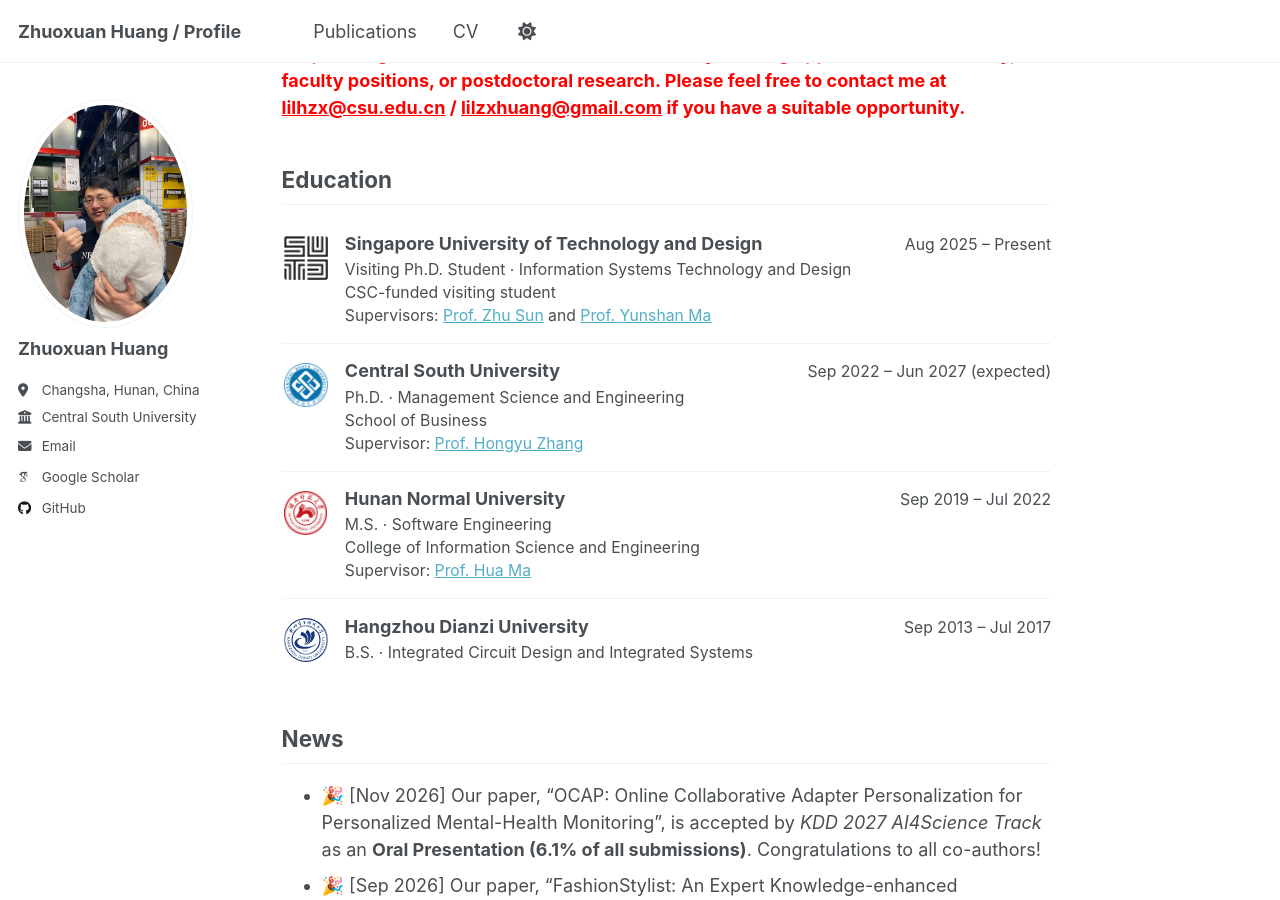
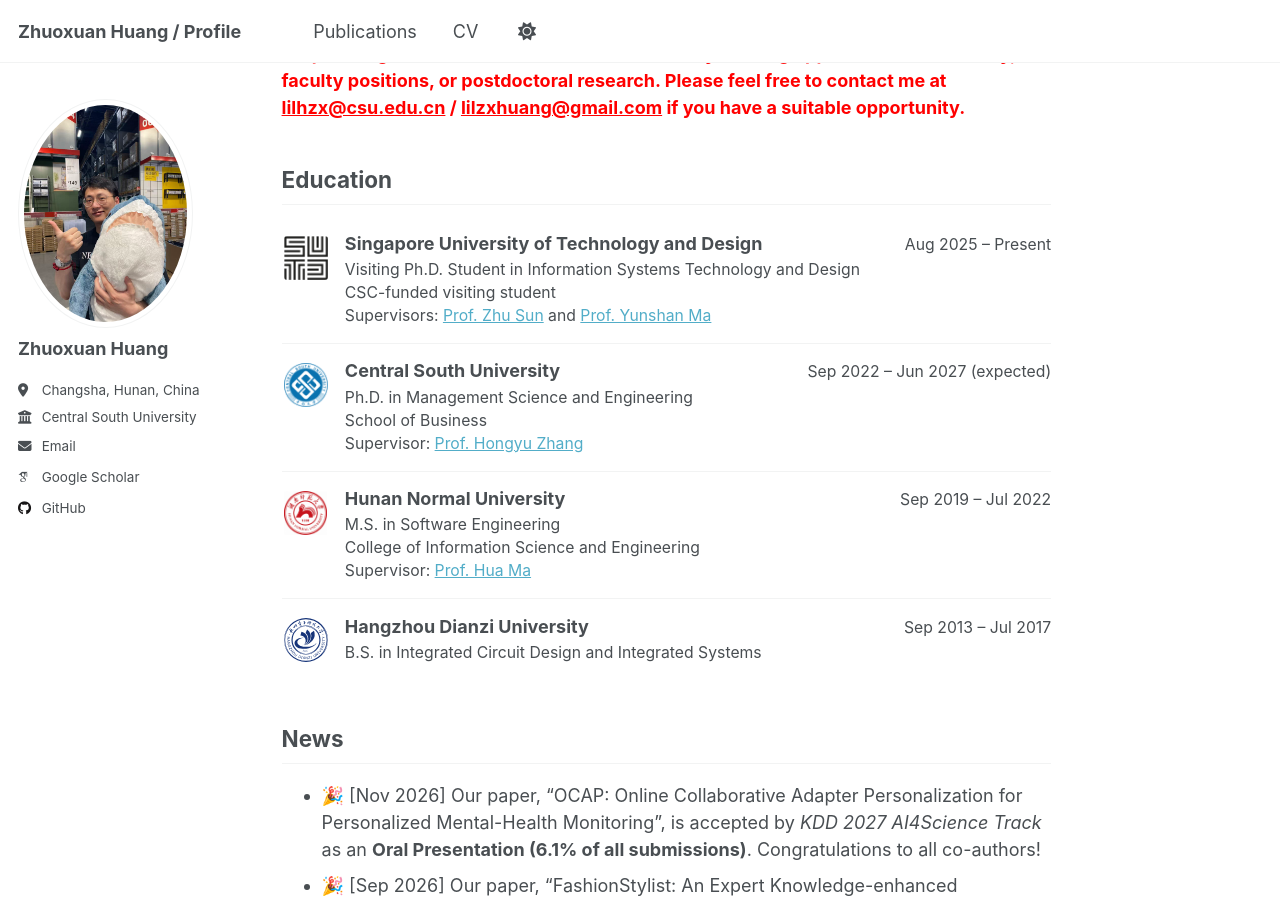
Before and after one commit to zelo2/zelo2.github.io, a Jekyll site: the page built from _pages/about.md, in a window 1280 px wide and 900 px high, scrolled down 526 px. Built offline with Jekyll 4.4.1, drawn with Linux system fonts in a browser that asks for light colours; some web fonts are replaced; a script that is not in the unit is left out.

Commit message:
Use natural English for education details

```diff
--- a/_pages/about.md
+++ b/_pages/about.md
@@ -23,7 +23,7 @@ Education
         <h3>Singapore University of Technology and Design</h3>
         <span class="education-date">Aug 2025 – Present</span>
       </div>
-      <p class="education-degree">Visiting Ph.D. Student · Information Systems Technology and Design</p>
+      <p class="education-degree">Visiting Ph.D. Student in Information Systems Technology and Design</p>
       <p>CSC-funded visiting student</p>
       <p>Supervisors: <a href="https://sites.google.com/view/zhusun/home">Prof. Zhu Sun</a> and <a href="https://mysbupt.github.io">Prof. Yunshan Ma</a></p>
     </div>
@@ -35,7 +35,7 @@ Education
         <h3>Central South University</h3>
         <span class="education-date">Sep 2022 – Jun 2027 (expected)</span>
       </div>
-      <p class="education-degree">Ph.D. · Management Science and Engineering</p>
+      <p class="education-degree">Ph.D. in Management Science and Engineering</p>
       <p>School of Business</p>
       <p>Supervisor: <a href="https://scholar.google.com.hk/citations?user=B1gqJ8UAAAAJ&amp;hl=zh-CN&amp;oi=sra">Prof. Hongyu Zhang</a></p>
     </div>
@@ -47,7 +47,7 @@ Education
         <h3>Hunan Normal University</h3>
         <span class="education-date">Sep 2019 – Jul 2022</span>
       </div>
-      <p class="education-degree">M.S. · Software Engineering</p>
+      <p class="education-degree">M.S. in Software Engineering</p>
       <p>College of Information Science and Engineering</p>
       <p>Supervisor: <a href="https://ieeexplore.ieee.org/author/37086381334">Prof. Hua Ma</a></p>
     </div>
@@ -59,7 +59,7 @@ Education
         <h3>Hangzhou Dianzi University</h3>
         <span class="education-date">Sep 2013 – Jul 2017</span>
       </div>
-      <p class="education-degree">B.S. · Integrated Circuit Design and Integrated Systems</p>
+      <p class="education-degree">B.S. in Integrated Circuit Design and Integrated Systems</p>
     </div>
   </article>
 </div>
```
